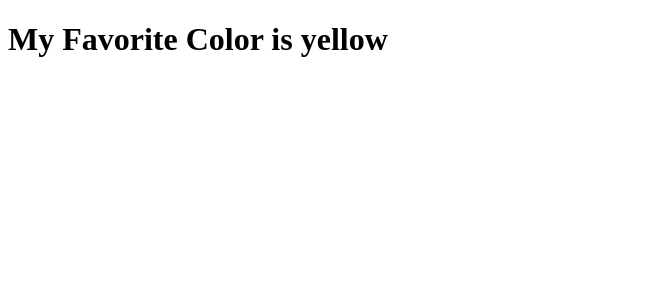
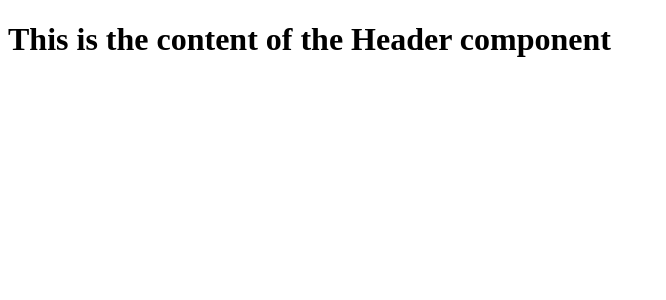
Before and after one commit to KrystalClaire/MOBPROG-IT252-react-w3schools, a React (Vite) app in the folder my-react-app/: page / in a window 1280 px wide. Shown: the top 300 px of the page, without its empty margins (0-666 px from the left). Built offline with nearby package versions, Linux system fonts and the light colour scheme.

Commit message:
added Header component

```diff
--- a/my-react-app/src/main.jsx
+++ b/my-react-app/src/main.jsx
@@ -2,20 +2,13 @@ import { createRoot } from 'react-dom/client'
 import React from 'react';
 
 class Header extends React.Component {
-  constructor(props) {
-    super(props);
-    this.state = {favoritecolor: "red"};
-  }
-  static getDerivedStateFromProps(props, state) {
-    return {favoritecolor: props.favcol };
-  }
   render() {
     return (
-      <h1>My Favorite Color is {this.state.favoritecolor}</h1>
+      <h1>This is the content of the Header component</h1>
     );
   }
 }
 
 createRoot(document.getElementById('root')).render(
-  <Header favcol="yellow"/>
-);
+  <Header />
+)
```
